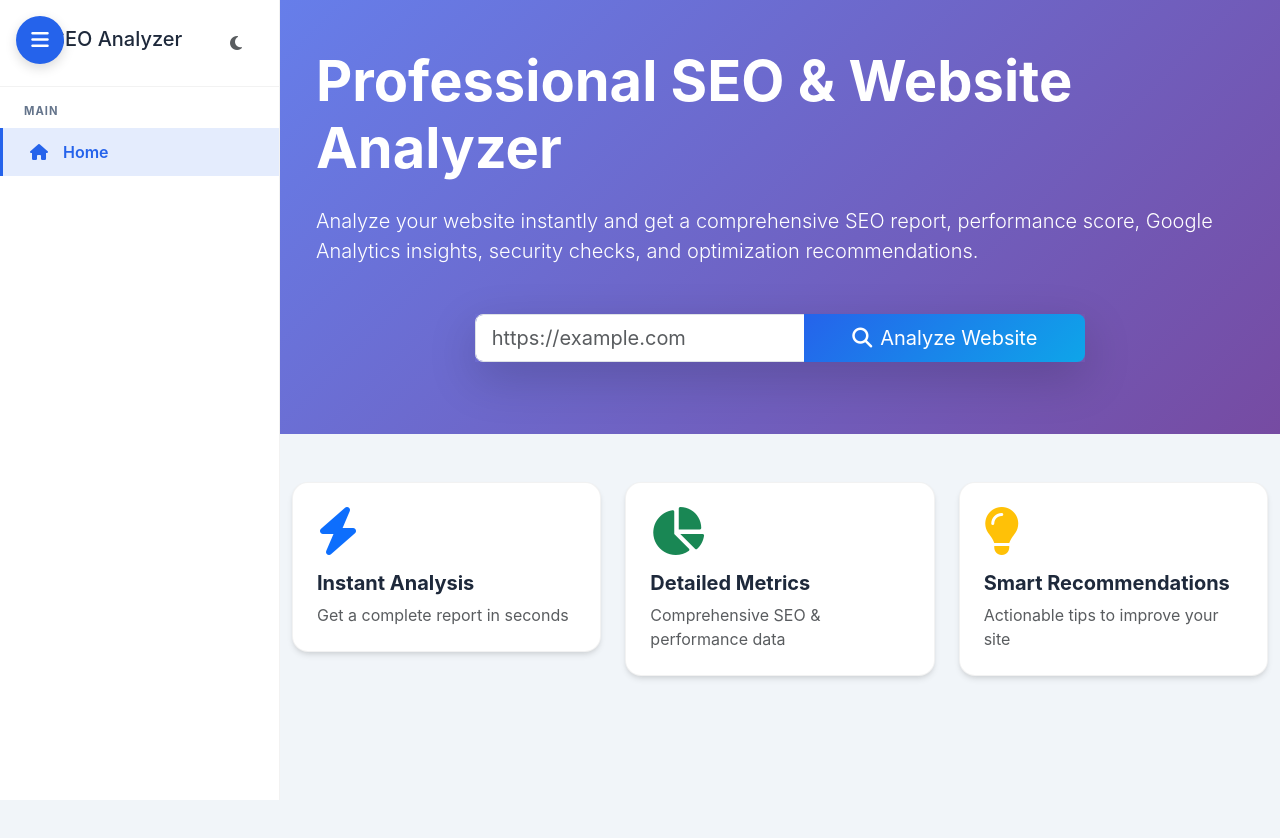
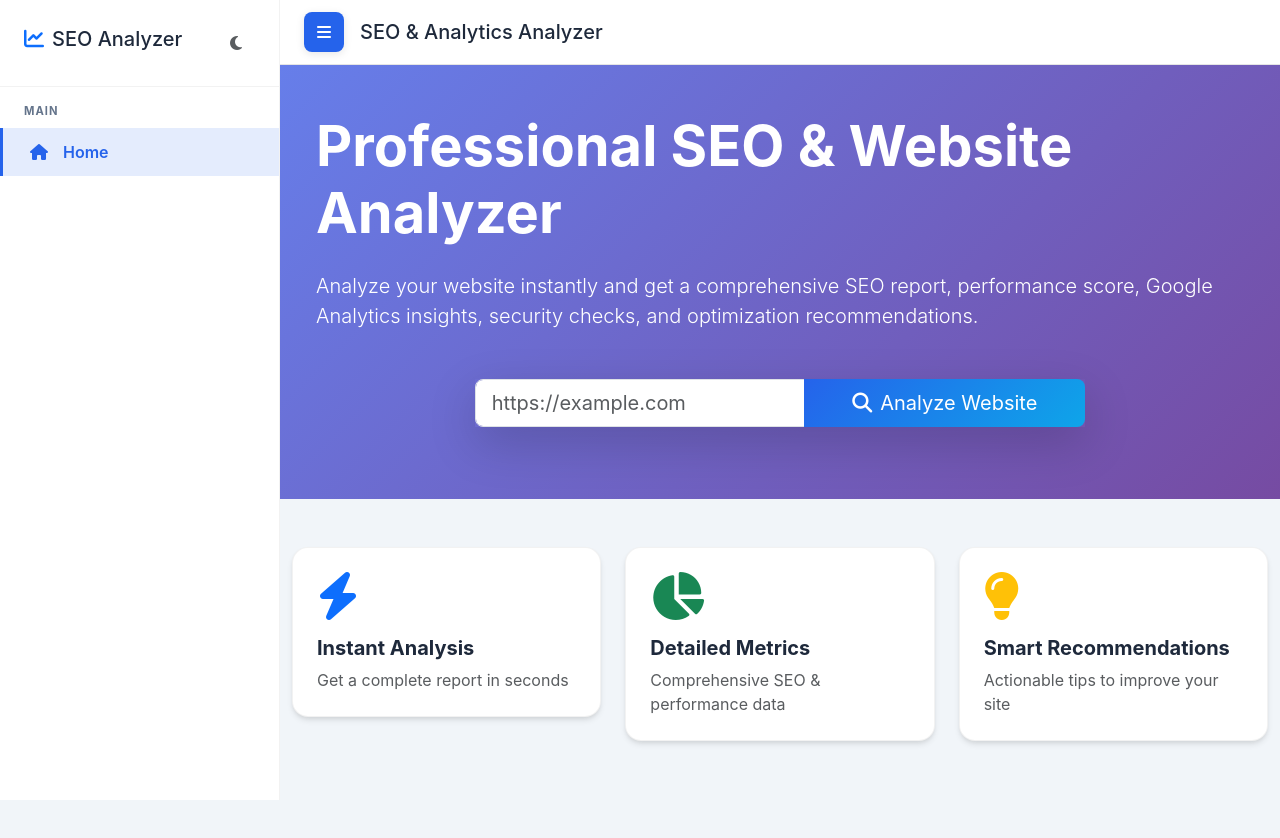
Before and after one commit to habTeqPaul/AnalyserAI, a website: page views/index.html in a window 1280 px wide. Before the commit the page ends 800 px from the top, so only its background shows below. Drawn offline with nearby package versions, Linux system fonts and the light colour scheme.

Commit message:
Toggle button position

```diff
--- a/public/css/style.css
+++ b/public/css/style.css
@@ -68,34 +68,52 @@ body.dark-mode .sidebar {
   left: -280px;
 }
 
+.main-header {
+  display: flex;
+  align-items: center;
+  gap: 1rem;
+  padding: 0.75rem 1.5rem;
+  background: var(--card-light);
+  border-bottom: 1px solid rgba(0,0,0,0.1);
+  position: sticky;
+  top: 0;
+  z-index: 100;
+  transition: all 0.3s ease;
+}
+
+body.dark-mode .main-header {
+  background: var(--card-dark);
+  border-bottom-color: rgba(255,255,255,0.1);
+}
+
 .sidebar-toggle {
-  position: fixed;
-  top: 1rem;
-  left: 1rem;
-  z-index: 1001;
   background: var(--primary);
   color: white;
   border: none;
-  border-radius: 50%;
-  width: 48px;
-  height: 48px;
-  font-size: 1.25rem;
+  border-radius: 8px;
+  width: 40px;
+  height: 40px;
+  font-size: 1rem;
   cursor: pointer;
-  box-shadow: 0 4px 12px rgba(0,0,0,0.15);
+  box-shadow: 0 2px 8px rgba(0,0,0,0.1);
   transition: all 0.3s ease;
   display: flex;
   align-items: center;
   justify-content: center;
+  flex-shrink: 0;
 }
 
 .sidebar-toggle:hover {
   transform: scale(1.05);
-  box-shadow: 0 6px 16px rgba(0,0,0,0.2);
+  box-shadow: 0 4px 12px rgba(0,0,0,0.15);
 }
 
 .main-content {
   margin-left: 280px;
   transition: margin-left 0.3s ease;
+  min-height: 100vh;
+  display: flex;
+  flex-direction: column;
 }
 
 .main-content.expanded {
--- a/views/index.html
+++ b/views/index.html
@@ -90,9 +90,13 @@
 
         <!-- Main Content -->
         <main class="main-content">
-          <button class="sidebar-toggle" id="sidebarToggle">
-            <i class="fas fa-bars"></i>
-          </button>
+            <!-- Sticky Header -->
+            <div class="main-header">
+                <button class="sidebar-toggle" id="sidebarToggle">
+                    <i class="fas fa-bars"></i>
+                </button>
+                <h5 class="mb-0">SEO & Analytics Analyzer</h5>
+            </div>
             <!-- Home Section -->
             <section class="content-section active" id="home-section">
                 <div class="hero-gradient py-5 px-4">
```
